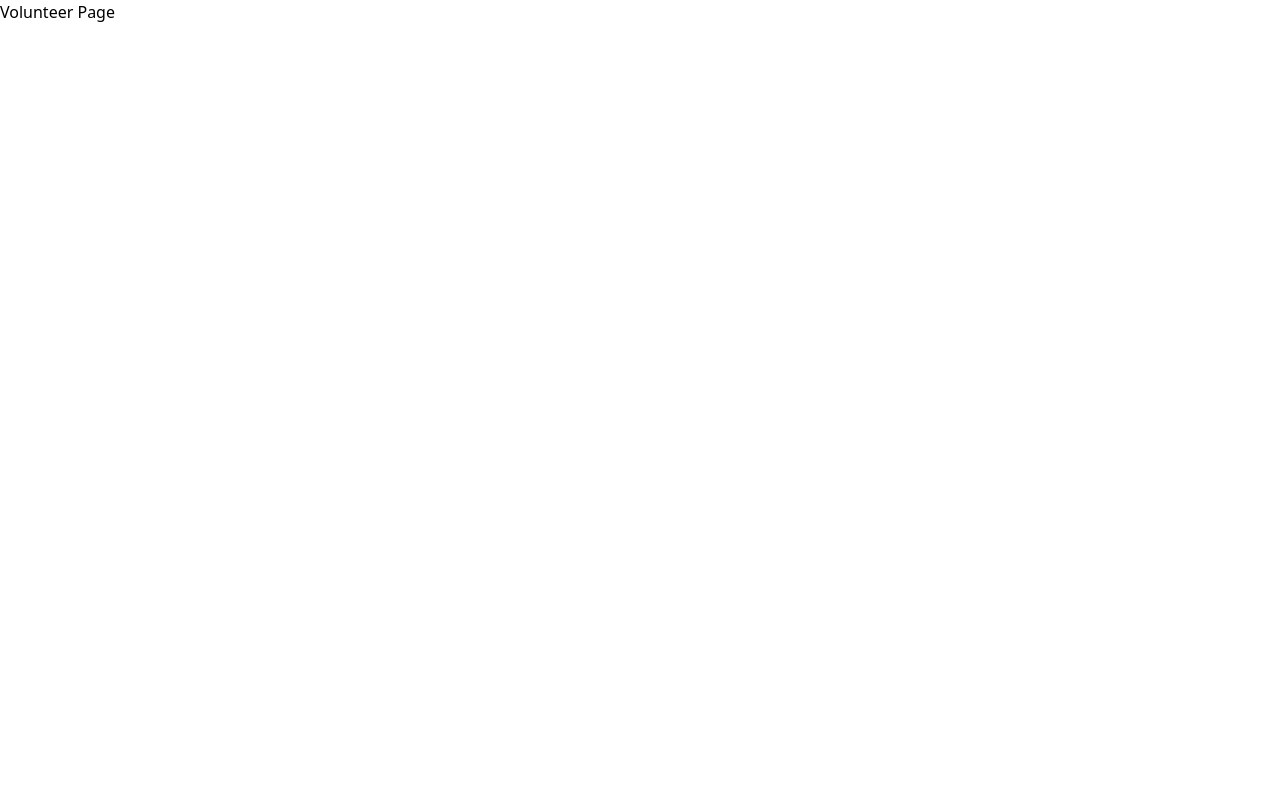
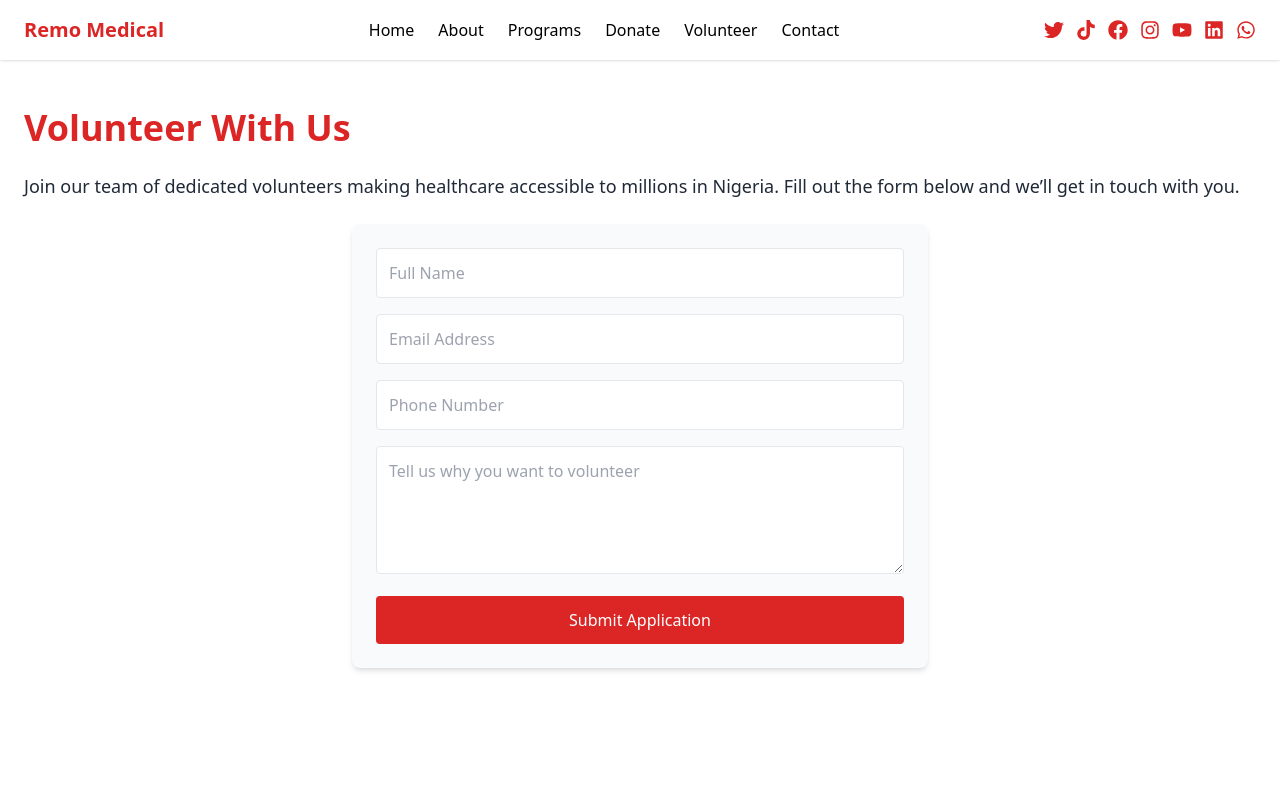
Before and after one commit to remo-medical-outreach/remo-medical-outreach, a Next.js app: page /volunteer in a window 1280 px wide. Shown: the top 800 px of the page. Built offline with nearby package versions, Linux system fonts and the light colour scheme.

Commit message:
Update volunteer.js

```diff
--- a/pages/volunteer.js
+++ b/pages/volunteer.js
@@ -1 +1,51 @@
-export default function Volunteer(){return <div>Volunteer Page</div>}
+import Nav from "../components/Nav"
+import Footer from "../components/Footer"
+
+export default function Volunteer() {
+  return (
+    <>
+      <Nav />
+      <main className="min-h-screen bg-white text-gray-800 px-6 py-12">
+        <h1 className="text-4xl font-bold text-red-600 mb-6">Volunteer With Us</h1>
+        <p className="mb-6 text-lg">
+          Join our team of dedicated volunteers making healthcare accessible to millions in Nigeria.
+          Fill out the form below and we’ll get in touch with you.
+        </p>
+
+        {/* Volunteer Signup Form */}
+        <form className="max-w-xl mx-auto bg-gray-50 p-6 rounded-lg shadow-md space-y-4">
+          <input
+            type="text"
+            placeholder="Full Name"
+            className="w-full border p-3 rounded"
+            required
+          />
+          <input
+            type="email"
+            placeholder="Email Address"
+            className="w-full border p-3 rounded"
+            required
+          />
+          <input
+            type="tel"
+            placeholder="Phone Number"
+            className="w-full border p-3 rounded"
+            required
+          />
+          <textarea
+            placeholder="Tell us why you want to volunteer"
+            className="w-full border p-3 rounded h-32"
+            required
+          ></textarea>
+          <button
+            type="submit"
+            className="bg-red-600 text-white px-6 py-3 rounded hover:bg-red-700 w-full"
+          >
+            Submit Application
+          </button>
+        </form>
+      </main>
+      <Footer />
+    </>
+  )
+}
```
